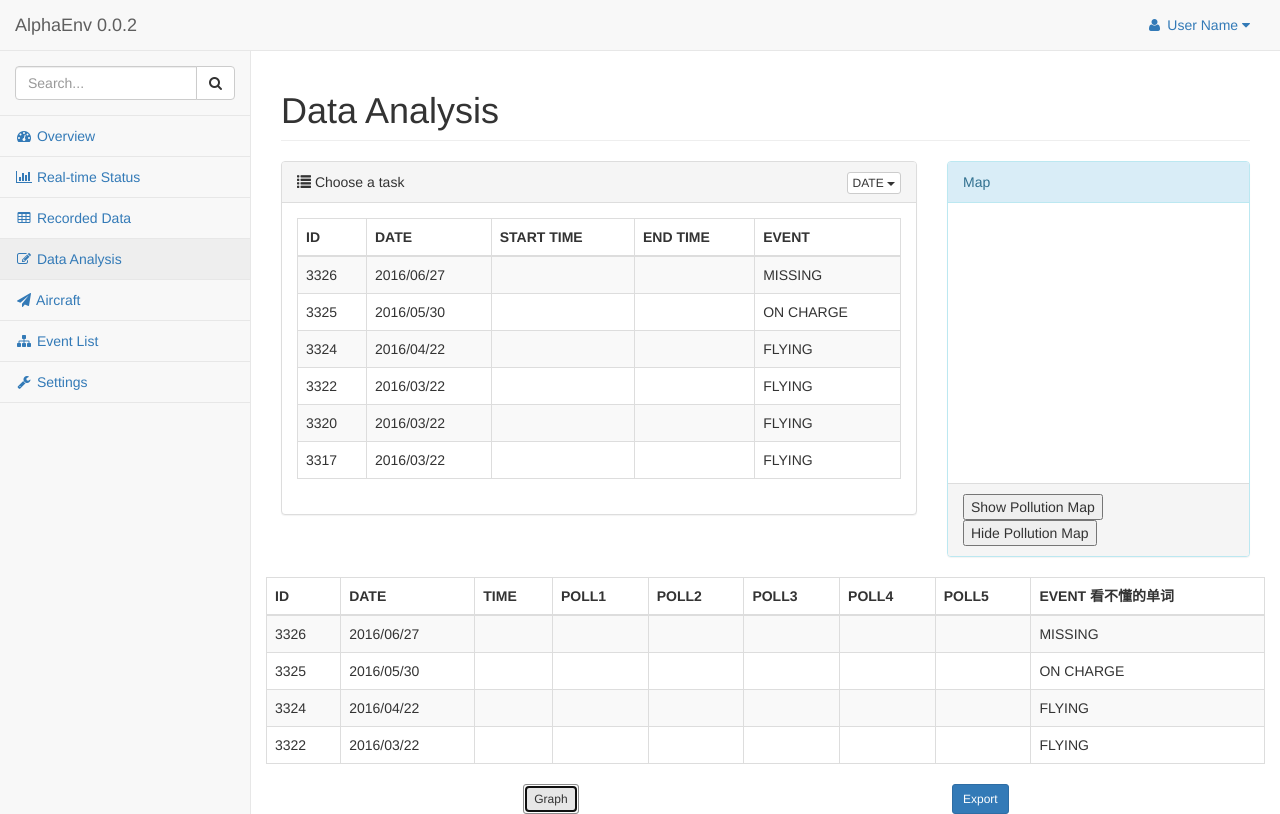
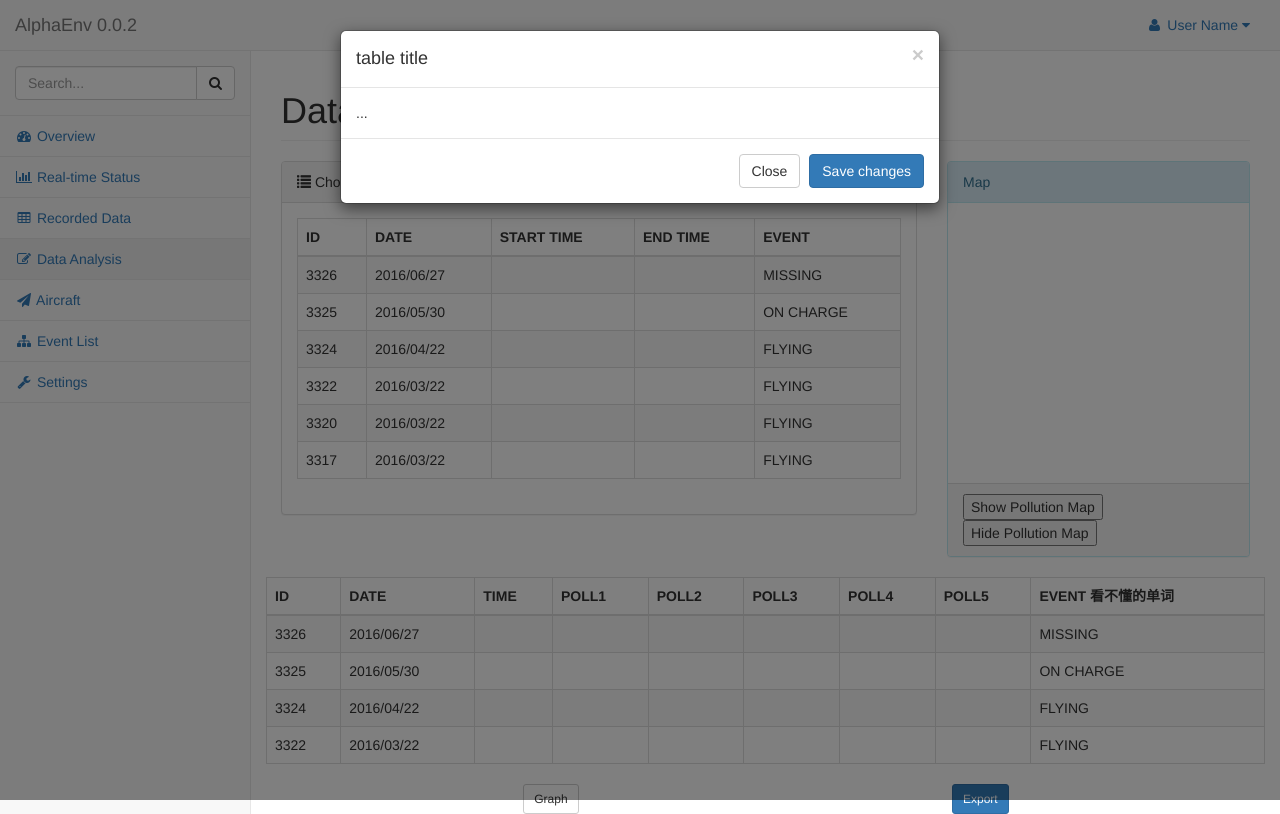
Before and after one commit to JEUDominic/WorkshopI, a website: page pages/data_analysis.html in a window 1280 px wide. Both pictures are taken after a click on the button "Graph". Drawn offline with nearby package versions, Linux system fonts and the light colour scheme; files that its build step writes are made by us from their sources; a script that the page names is missing.

Commit message:
Add pop up

```diff
--- a/pages/data_analysis.html
+++ b/pages/data_analysis.html
@@ -496,8 +496,26 @@
             <div class="row">
             	<div class="col-lg-3"></div>
             	<div class="col-lg-1">
-            		<button type="button" class="btn btn-default btn-sm" > Graph </button>
+            		<button type="button" class="btn btn-default btn-sm" data-toggle="modal" data-target="#myModal"> Graph </button>
             	</div>
+            	<!-- Modal -->
+				<div class="modal fade" id="myModal" tabindex="-1" role="dialog" aria-labelledby="myModalLabel">
+  					<div class="modal-dialog" role="document">
+    					<div class="modal-content">
+      						<div class="modal-header">
+        						<button type="button" class="close" data-dismiss="modal" aria-label="Close"><span aria-hidden="true">&times;</span></button>
+        						<h4 class="modal-title" id="myModalLabel">table title</h4>
+      						</div>
+      						<div class="modal-body">
+       					 	...
+      						</div>
+      						<div class="modal-footer">
+        						<button type="button" class="btn btn-default" data-dismiss="modal">Close</button>
+        						<button type="button" class="btn btn-primary">Save changes</button>
+      						</div>
+    					</div>
+  					</div>
+				</div>
             	<div class="col-lg-4"></div>
             	<div class="col-lg-1">
             		<button type="button" class="btn btn-primary btn-sm" > Export </button>
```
